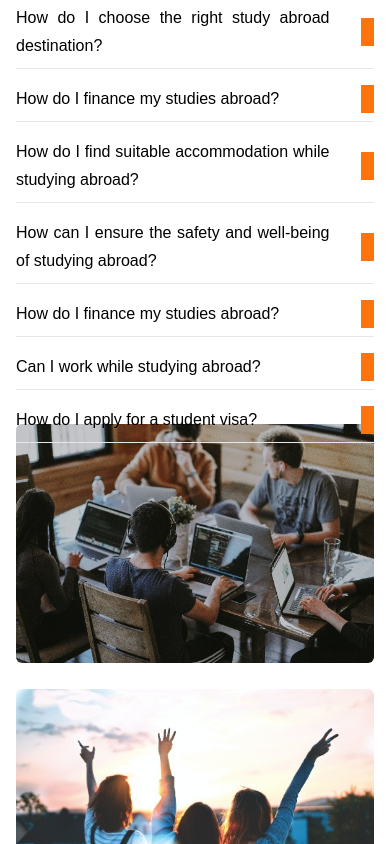
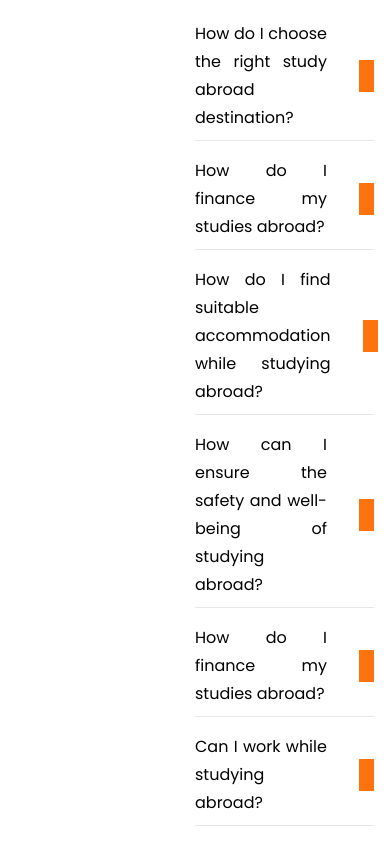
Before and after one commit to AradhyaDixit18/Admit_Achievers_Frontend, a React (Create React App) app: page /admissions in a window 390 px wide. Shown: the part 8420-9264 px from the top of the page. Built offline with nearby package versions, Linux system fonts and the light colour scheme.

Commit message:
changes done

```diff
--- a/src/components/AdmissionsFaq/AdmissionsFaq.css
+++ b/src/components/AdmissionsFaq/AdmissionsFaq.css
@@ -0,0 +1,115 @@
+@import url('https://fonts.googleapis.com/css2?family=Poppins:wght@300;400;500;600;700&display=swap');
+
+* {
+  font-family: 'Poppins', sans-serif;
+}
+
+.symbol {
+  font-size: 40px;
+  color: #ff730f;
+}
+
+.text-orange {
+  color: #ff730f;
+}
+
+.answer-text {
+  font-size: 14px;
+  margin-left: 0;
+}
+
+.question-text {
+  cursor: pointer;
+}
+
+@media (min-width: 1000px) {
+  .main-quesns {
+    margin-left: -30%;
+  }
+  .images {
+    margin-left: -40px;
+  }
+  .images2 {
+    margin-left: 100px;
+  }
+}
+
+@media (max-width: 768px) {
+  .main-text {
+    font-size: 24px;
+    text-align: center;
+  }
+
+  .questions {
+    font-size: 15px;
+    text-align: center;
+    margin-bottom: 30px;
+  }
+
+  .symbol {
+    font-size: 80px;
+    background: #ff730f;
+  }
+
+  .images {
+    margin-top: 20px;
+    width: 100%;
+    display: flex;
+    flex-direction: column;
+    align-items: center;
+  }
+
+  .images1,
+  .images2,
+  .images3 {
+    width: 90%;
+    height: auto;
+    margin-bottom: 1rem;
+    margin-top: 10px;
+  }
+
+  .main-quesns {
+    margin-top: 2rem;
+    width: 100%;
+  }
+}
+
+@media (max-width: 480px) {
+  .main {
+    height: auto;
+    padding-bottom: 20px;
+  }
+  .main-text {
+    font-size: 20px;
+  }
+  .images {
+    margin-top: 20px;
+  }
+  .questions {
+    font-size: 14px;
+  }
+
+  .symbol {
+    font-size: 24px;
+  }
+
+  .images1,
+  .images2,
+  .images3 {
+    width: 100%;
+  }
+
+  .answer-text {
+    font-size: 10px;
+    margin-left: 0;
+  }
+
+  .question-text {
+    font-size: 16px;
+  }
+}
+
+
+.quesns{
+  margin-left: 50%;
+}
--- a/src/components/AdmissionsFaq/AdmissionsFaq.js
+++ b/src/components/AdmissionsFaq/AdmissionsFaq.js
@@ -1,9 +1,10 @@
 import React, { useState } from 'react';
+import './AdmissionsFaq.css';
 import Faq1 from '../../assets/Homepage/AA_Home_FAQ1.png';
 import Faq2 from '../../assets/Homepage/AA_Home_FAQ2.png';
 import Faq3 from '../../assets/Homepage/AA_Home_FAQ3.png';
 
-const AdmissionsFaq = () => {
+const AdmissionFaq = () => {
   const [openQuestionIndex, setOpenQuestionIndex] = useState(null);
 
   const toggleQuestion = (index) => {
@@ -42,21 +43,21 @@ const AdmissionsFaq = () => {
   ];
 
   return (
-    <div className="main font-sans antialiased bg-white py-8">
+    <div className="main font-sans antialiased bg-white py-8 ">
       <div className="container questions mx-auto px-4">
         <h2 className="text-5xl main-text font-bold text-center mb-4">
           Got Questions? Find <span className="text-orange">Answers</span> Here
         </h2>
-        <div className="flex flex-col md:flex-row mt-4 justify-center z-10 items-start">
-          <div className="w-full main-quesns text-xl mt-4 z-10 md:w-1/2">
-            <ul className="list-none  z-10"  onClick={() => toggleQuestion()}>
+        <div className="flex flex-col md:flex-row mt-4 justify-center items-start">
+          <div className="w-full main-quesns text-xl mt-20 md:w-3/4 z-10 ">
+            <ul className="list-none quesns">
               {questionsAndAnswers.map((item, index) => (
                 <li key={index} className="mb-4">
                   <div className="flex justify-between items-center border-b border-gray-200 pb-2">
-                    <span className="question-text">{item.question}</span>
+                    <span className="question-text" onClick={() => toggleQuestion(index)}>{item.question}</span>
                     <button
                       onClick={() => toggleQuestion(index)}
-                      className="text-red-500 symbol ml-8 font-bold text-lg"
+                      className="symbol ml-8 font-bold text-2xl"
                     >
                       {openQuestionIndex === index ? '-' : '+'}
                     </button>
@@ -68,7 +69,7 @@ const AdmissionsFaq = () => {
               ))}
             </ul>
           </div>
-          <div className="z-0 images md:w-1/2 flex flex-col items-center  md:mt-0">
+          <div className="w-full images md:w-1/2 flex flex-col items-center mt-4 ">
             <img
               src={Faq1}
               alt="Image 1"
@@ -91,4 +92,4 @@ const AdmissionsFaq = () => {
   );
 };
 
-export default AdmissionsFaq;
+export default AdmissionFaq;
--- a/src/components/FaqSection/FAQSection.css
+++ b/src/components/FaqSection/FAQSection.css
@@ -4,20 +4,23 @@
   font-family: 'Poppins', sans-serif;
 }
 
-
 .symbol {
   font-size: 40px;
   color: #ff730f;
 }
+
 .text-orange {
   color: #ff730f;
 }
 
 .answer-text {
-  font-size:14px ;
+  font-size: 14px;
+  margin-left: 0;
 }
 
-
+.question-text {
+  cursor: pointer;
+}
 
 @media (min-width: 1000px) {
   .main-quesns {
@@ -97,116 +100,16 @@
   }
 
   .answer-text {
-
-    font-size: 8px;
+    font-size: 10px;
+    margin-left: 0;
   }
 
   .question-text {
     font-size: 16px;
   }
 }
-@import url('https://fonts.googleapis.com/css2?family=Poppins:wght@300;400;500;600;700&display=swap');
-
-* {
-  font-family: 'Poppins', sans-serif;
-}
-
-.question-text {
-  font-family: 'Arial', sans-serif;
-}
-
-.text-orange {
-  color: #ff730f;
-}
-
-.answer-text {
-  margin-left: 1.5rem;
-}
 
 
-
-@media (min-width: 1000px) {
-  .main-quesns {
-  margin-left: 7%;
-  }
-  .images {
-    margin-left: -40px;
-  }
-  .images2 {
-    margin-left: 100px;
-  }
+.quesns{
+  margin-left: 50%;
 }
-
-@media (max-width: 768px) {
-  .main-text {
-    font-size: 24px;
-    text-align: center;
-  }
-
-  .questions {
-    font-size: 15px;
-    text-align: center;
-    margin-bottom: 30px;
-  }
-
-  .symbol {
-    font-size: 30px;
-  }
-
-  .images {
-    margin-top: 20px;
-    width: 100%;
-    display: flex;
-    flex-direction: column;
-    align-items: center;
-  }
-
-  .images1,
-  .images2,
-  .images3 {
-    width: 90%;
-    height: auto;
-    margin-bottom: 1rem;
-    margin-top: 10px;
-  }
-
-  .main-quesns {
-    margin-top: 2rem;
-    width: 100%;
-  }
-}
-
-@media (max-width: 480px) {
-  .main {
-    height: auto;
-    padding-bottom: 20px;
-  }
-  .main-text {
-    font-size: 20px;
-  }
-  .images {
-    margin-top: 20px;
-  }
-  .questions {
-    font-size: 14px;
-  }
-
-  .symbol {
-    font-size: 24px;
-  }
-
-  .images1,
-  .images2,
-  .images3 {
-    width: 100%;
-  }
-
-  .answer-text {
-    margin-left: 1rem;
-    font-size: 10px;
-  }
-
-  .question-text {
-    font-size: 16px;
-  }
-}
--- a/src/components/FaqSection/FaqSection.js
+++ b/src/components/FaqSection/FaqSection.js
@@ -35,18 +35,18 @@ const FAQSection = () => {
   ];
 
   return (
-    <div className="main font-sans antialiased bg-white py-8">
+    <div className="main font-sans antialiased bg-white py-8 ">
       <div className="container questions mx-auto px-4">
         <h2 className="text-5xl main-text font-bold text-center mb-4">
           Got Questions? Find <span className="text-orange">Answers</span> Here
         </h2>
         <div className="flex flex-col md:flex-row mt-4 justify-center items-start">
           <div className="w-full main-quesns text-xl mt-20 md:w-3/4 z-10 ">
-            <ul className="list-none">
+            <ul className="list-none quesns">
               {questionsAndAnswers.map((item, index) => (
                 <li key={index} className="mb-4">
                   <div className="flex justify-between items-center border-b border-gray-200 pb-2">
-                    <span className="question-text"  onClick={() => toggleQuestion(index)}>{item.question}</span>
+                    <span className="question-text" onClick={() => toggleQuestion(index)}>{item.question}</span>
                     <button
                       onClick={() => toggleQuestion(index)}
                       className="symbol ml-8 font-bold text-2xl"
--- a/src/components/Navbar/Navbar.css
+++ b/src/components/Navbar/Navbar.css
@@ -3,11 +3,13 @@
 * {
   font-family: 'Poppins', sans-serif;
 }
+
 .dropdown-menu {
   display: none;
 }
 
-.relative:hover .dropdown-menu {
+.relative:hover .dropdown-menu,
+.relative:focus-within .dropdown-menu {
   display: block;
 }
 
--- a/src/components/TestimonialSlider/TestimonialSlider.js
+++ b/src/components/TestimonialSlider/TestimonialSlider.js
@@ -20,7 +20,7 @@ const TestimonialSlider = () => {
             </h2>
             <button
               onClick={() => window.open('https://youtube.com/@admitachievers', '_blank')}
-              className="mt-4 abroad-button text-white px-6 py-2 rounded-md bg-333333 shadow-md"
+              className="mt-4 ml-4 abroad-button text-white px-6 py-2 rounded-md bg-333333 shadow-md"
             >
               Watch Now
             </button>
@@ -30,9 +30,9 @@ const TestimonialSlider = () => {
 
       <Testimonial />
 
-      <div className="bg-gray-100 p-8">
+      <div className="bg-gray-100 ">
         {/* Section 1 */}
-        <div className="ready-section md:w-3/4 mx-auto text-white p-8 rounded-lg flex flex-col items-center text-center mb-10">
+        <div className="ready-section w-full mx-auto text-white p-8 rounded-lg flex flex-col items-center text-center mb-10">
           <h2 className="text-2xl md:text-4xl mt-10 font-bold mb-4 z-10">
             Start Your <span className="text-orange-500">Journey</span>
           </h2>
```
Also changed, not shown: src/components/Navbar/Navbar.js (+43 -5 lines), src/components/ResultSection/ResultSection.js (+11 -6 lines), 1 other file (tests, documents, lock files or other folders).
